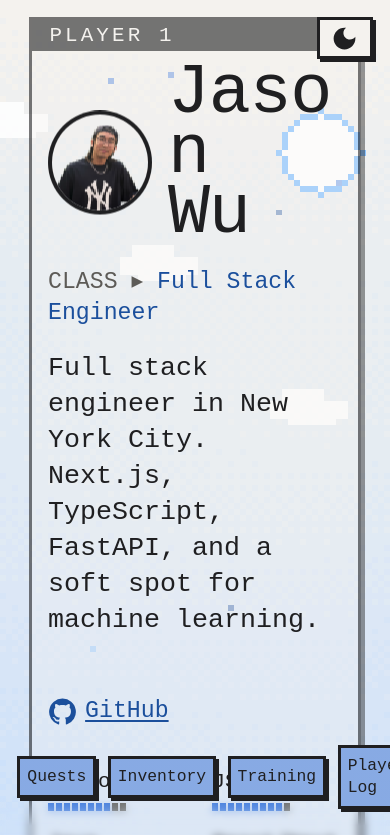
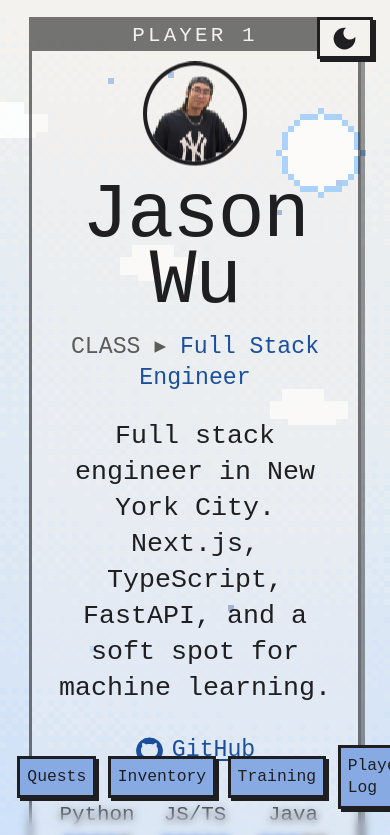
Before and after one commit to Jason-Wuuuu/Jason, a React (Vite) app: page / in a window 390 px wide. Shown: the top 835 px of the page. Built offline with nearby package versions, Linux system fonts and the light colour scheme; a web font is replaced by a local one.

Commit message:
Phones: centred player card, three stats per row with five boxes
Co-Authored-By: Claude Sonnet 5.5 <noreply@anthropic.com>

```diff
--- a/src/components/Hero.jsx
+++ b/src/components/Hero.jsx
@@ -55,7 +55,7 @@ export default function Hero() {
               return (
                 <li key={t}>
                   {m ? m[1] : t}
-                  {m && <span className="pips" style={{ "--n": Math.min(+m[2], 10) }} />}
+                  {m && <span className="pips" style={{ "--n": Math.min(+m[2], 10), "--h": Math.ceil(Math.min(+m[2], 10) / 2) }} />}
                 </li>
               );
             })}
--- a/src/index.css
+++ b/src/index.css
@@ -272,20 +272,19 @@ footer { padding-block: 4rem 8rem; color: var(--mute); }
   .hero { padding-top: .75rem; }
   .card { position: relative; padding: 44px 16px 20px; background: color-mix(in srgb, var(--bg) 30%, transparent); background-clip: padding-box; border: 3px solid color-mix(in srgb, var(--ink) 60%, transparent); box-shadow: 4px 4px 0 color-mix(in srgb, var(--ink) 45%, transparent); }
   .card > .bar { display: block; position: absolute; inset: 0 0 auto; padding: .05rem .75rem; font-size: .9rem; background: color-mix(in srgb, var(--ink) 60%, transparent); color: var(--bg); letter-spacing: .15em; }
-  .card { display: grid; grid-template-columns: auto minmax(0, 1fr); column-gap: 16px; align-items: center; }
-  .card .who { display: contents; } /* so the name can sit beside the avatar while the rest spans the card */
-  .card .who > *:not(h1), .card .stats { grid-column: 1 / -1; }
-  .card .pixel-avatar { margin: 4px; }
-  .card h1 { font-size: clamp(52px, 18vw, 96px); margin-bottom: 0; }
-  .lead { font-size: 1.15rem; } /* the extra class line must not push the GitHub link under the dock */
-  .hero h1 { margin-bottom: 1rem; }
-  .cls { display: block; margin: 0 0 .9rem; color: var(--blue); }
+  .card { text-align: center; } /* centred stack: avatar, name, class, tagline, links, stats */
+  .card .avatar-wrap { margin-inline: auto; } /* the wrapper is fit-content wide, so it needs the auto margins */
+  .card .pixel-avatar { margin: 4px 4px .75rem; }
+  .card h1 { font-size: clamp(56px, 20vw, 88px); margin-bottom: .75rem; }
+  .lead { font-size: 1.15rem; margin-inline: auto; }
+  .cls { display: block; margin: 0 0 1rem; color: var(--blue); }
   .cls::before { content: "CLASS ▸ "; color: var(--mute); }
-  .stats { display: grid; grid-template-columns: 1fr 1fr; gap: .8rem 1.5rem; margin: 1.75rem 0 0; padding: 0; list-style: none; max-width: 20rem; }
-  .stats li { font-size: .9rem; }
-  .pips, .pips::after { display: block; height: 8px; background: repeating-linear-gradient(90deg, var(--mute) 0 6px, transparent 6px 8px); }
-  .pips { position: relative; width: 80px; /* 10 pips x 8px */ margin-top: .3rem; opacity: .9; }
-  .pips::after { content: ""; position: absolute; inset: 0 auto 0 0; width: calc(var(--n) * 8px); background: repeating-linear-gradient(90deg, var(--accent) 0 6px, transparent 6px 8px); }
+  .card .social { justify-content: center; margin-top: 1.25rem; }
+  .stats { display: flex; flex-wrap: wrap; justify-content: center; gap: 1rem 0; margin: 1.5rem 0 0; padding: 0; list-style: none; } /* three per row; a short last row stays centred */
+  .stats li { flex: 0 0 33.333%; font-size: .9rem; }
+  .pips, .pips::after { display: block; height: 10px; background: repeating-linear-gradient(90deg, var(--mute) 0 10px, transparent 10px 14px); }
+  .pips { position: relative; width: 66px; /* 5 boxes x 14px, minus the last gap */ margin: .35rem auto 0; opacity: .9; }
+  .pips::after { content: ""; position: absolute; inset: 0 auto 0 0; width: calc(var(--h) * 14px); background: repeating-linear-gradient(90deg, var(--accent) 0 10px, transparent 10px 14px); } /* --h: the 0-10 level halved and rounded up, in boxes */
 }
 @media (max-width: 560px) {
   #experience .timeline { filter: blur(2px); } /* lighter on phones */
```
